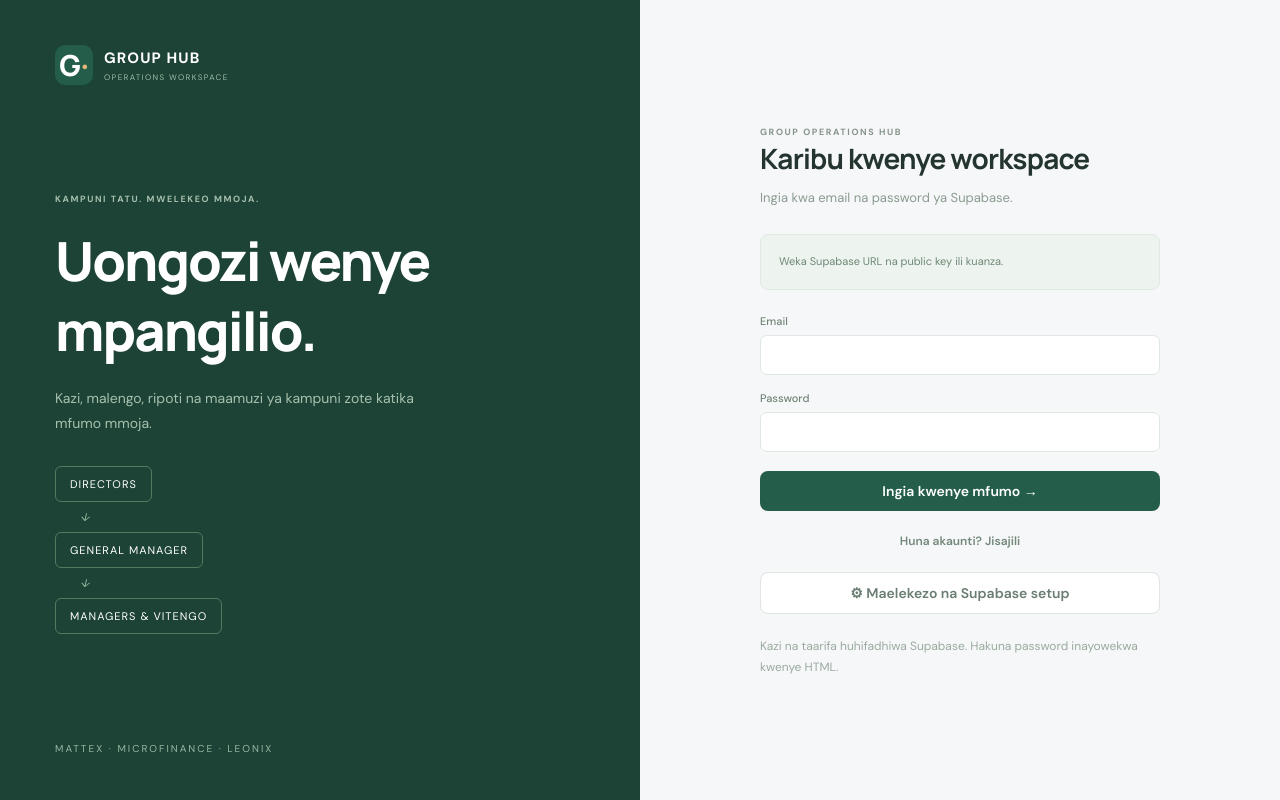
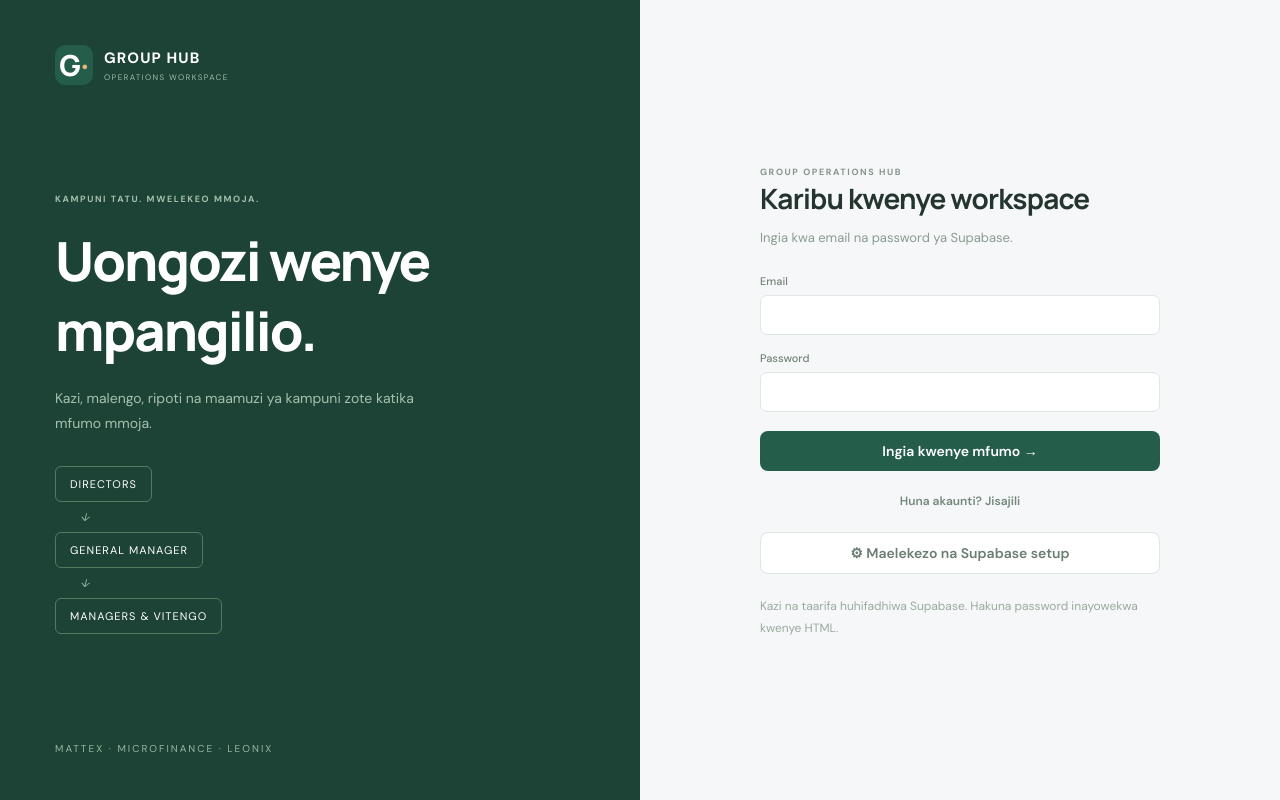
Before and after one commit to CaptainHamad/GENERAL-OFFICE, a plain HTML site: page index.html in a window 1280 px wide. Drawn offline with nearby package versions, Linux system fonts and the light colour scheme.

Commit message:
Update index.html

```diff
--- a/index.html
+++ b/index.html
@@ -145,8 +145,8 @@ commit;
 </script>
 <script src="https://cdn.jsdelivr.net/npm/@supabase/supabase-js@2.119.0/dist/umd/supabase.js"></script>
 <script>// === CONFIGURATION: enter the two PUBLIC values from your Supabase project ===
-const SUPABASE_URL = '';
-const SUPABASE_ANON_KEY = ''; // publishable / legacy anon key ONLY; never a service_role / secret key
+const SUPABASE_URL = 'https://tukmvedorizpclgmgwrn.supabase.co';
+const SUPABASE_ANON_KEY = 'sb_publishable_TKaG4quDtZtmZlBsKBJc3Q_nHM5t2At'; // publishable / legacy anon key ONLY; never a service_role / secret key
 // ==========================================================================
 const C={mattex:{name:'MATTEX Company Limited',short:'MATTEX',desc:'Magari na uagizaji',color:'#cf7b36'},microfinance:{name:'MATTEX Microfinance',short:'MICROFINANCE',desc:'Mikopo na marejesho',color:'#477d76'},leonix:{name:'LEONIX Logistics and General Supply Limited',short:'LEONIX',desc:'Ugavi na usafirishaji',color:'#6b78a3'}};
 const D={mattex:['Mauzo na Masoko','Ununuzi na Uagizaji','Usafirishaji na Makabidhiano','Fedha na Utawala'],microfinance:['Mikopo','Marejesho na Ufuatiliaji','Fedha na Utawala','Uzingatiaji na Udhibiti'],leonix:['Biashara na Zabuni','Manunuzi na Wasambazaji','Usafirishaji na Utekelezaji','Fedha na Utawala']};
```
